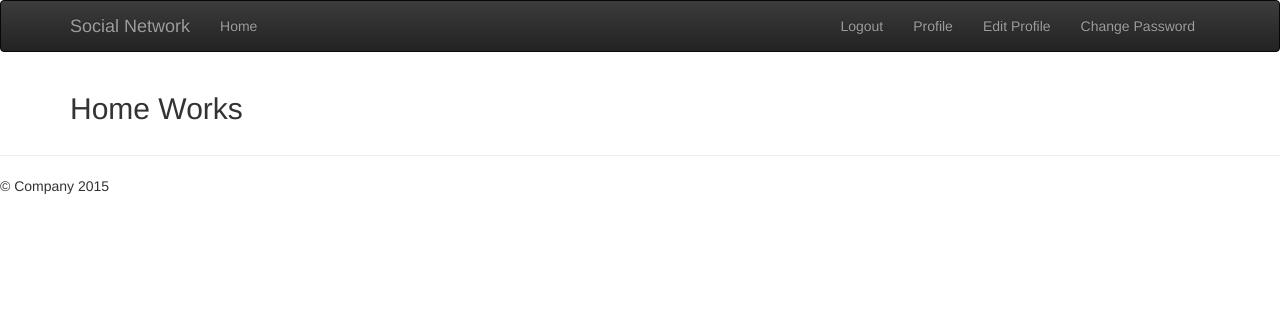
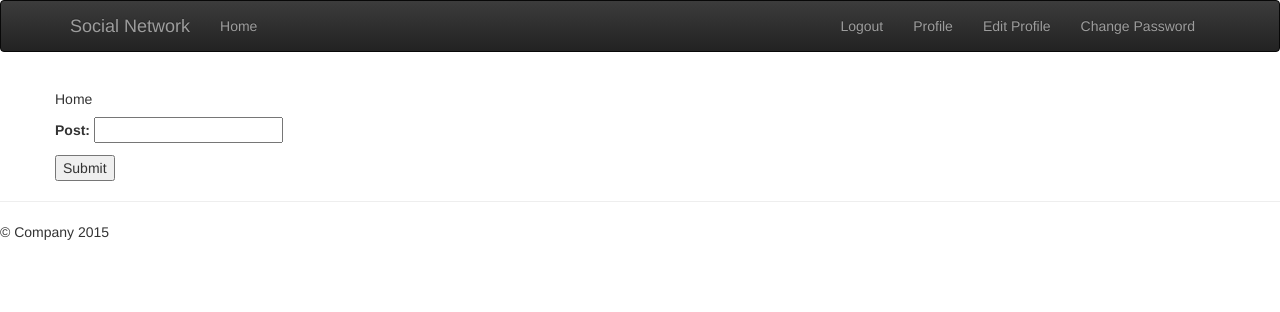
Before and after one commit to philknowles/SocialNetwork, a Django app: page /home/ in a window 1280 px wide. Shown: the top 312 px of the page. Run offline with Django 3.2, Linux system fonts and the light colour scheme; a user stored in the database is signed in; tables that the repository leaves empty hold one stand-in row (values such as "Sample post"); parts of the project's set-up code (start-up, migrations or seed data) failed here and were passed over; some libraries are stand-ins or nearby versions.

Commit message:
Add form to home

```diff
--- /dev/null
+++ b/home/forms.py
@@ -0,0 +1,5 @@
+from django import forms
+
+
+class HomeForm(forms.Form):
+    post = forms.CharField()
--- a/home/templates/home/home.html
+++ b/home/templates/home/home.html
@@ -2,5 +2,13 @@
 
 
 {% block content %}
-    <h2>Home Works</h2>
+
+    <div class="row">
+        <h1>Home</h1>
+        <form method="post">
+            {% csrf_token %}
+            {{ form.as_p }}
+            <button type="submit">Submit</button>
+        </form>
+    </div>
 {% endblock %}
--- a/home/views.py
+++ b/home/views.py
@@ -1,6 +1,12 @@
 from django.views.generic import TemplateView
+from django.shortcuts import render
+from home.forms import HomeForm
 
 
 # Create your views here.
 class HomeView(TemplateView):
     template_name = 'home/home.html'
+
+    def get(self, request):
+        form = HomeForm()
+        return render(request, self.template_name, {'form': form})
```
